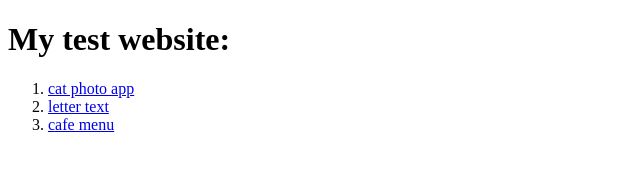
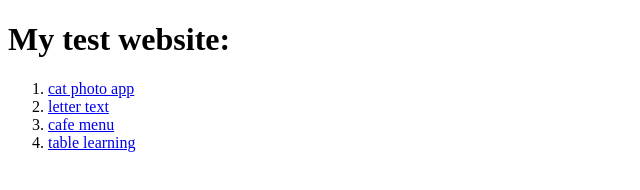
Before and after one commit to wondon-tsuburaya/responsive_web_design, a plain HTML site: page index.html in a window 1280 px wide. Shown: the whole page, without its empty margins (0-640 px from the left). Drawn offline with Linux system fonts and the light colour scheme.

Commit message:
add table learning

```diff
--- a/index.html
+++ b/index.html
@@ -11,6 +11,7 @@
         <li><a href="cat-photo-app/index.html">cat photo app</a></li>
         <li><a href="marking-up-a-letter/letter_text.html">letter text</a></li>
         <li><a href="cafe-menu/index.html">cafe menu</a></li>
+        <li><a href="table-learning/index.html">table learning</a></li>
     </ol>
 </body>
 </html>
```
